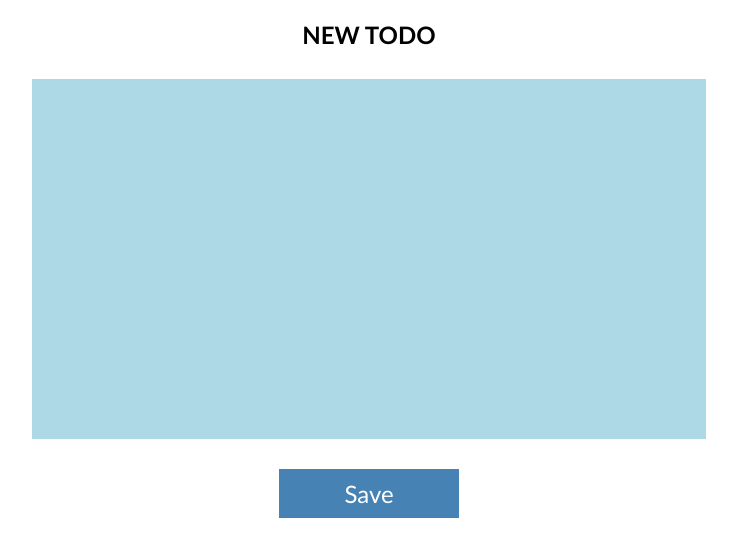
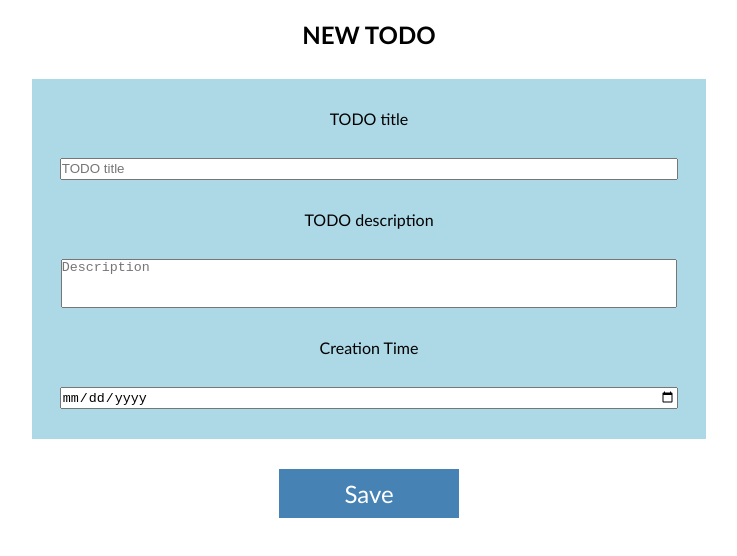
Before and after one commit to JuanSeGArtor/to-do-list, a React (Vite) app: page /new-todo in a window 1280 px wide. Shown: the top 556 px of the page, without its empty margins (271-1008 px from the left). Built offline with nearby package versions, Linux system fonts and the light colour scheme.

Commit message:
estilos NewTodo

```diff
--- a/src/main.scss
+++ b/src/main.scss
@@ -49,6 +49,16 @@ body {
                     cursor: pointer;
                 }
             }
+
+            input {
+                height: 30px;
+                width: 100%;
+            }
+            textarea {
+                width: 100%;
+                height: 80px;
+                resize: none;
+            }
         }
     }
 }
--- a/src/pages/NewTodo.jsx
+++ b/src/pages/NewTodo.jsx
@@ -1,12 +1,35 @@
+import { useState } from "react";
 import Button from "../components/Button";
 
 
 export default function NewTodo() {
+    const [title, setTitle] = useState('');
+    const [description, setDescription] = useState('');
+    const [creationDate, setCreationDate] = useState('');
+
+    const handleTitleChange = (e) => {
+        setTitle(e.target.value);
+    };
+
+    const handleDescriptionChange = (e) => {
+        setDescription(e.target.value);
+    };
+
+    const handleCreationDateChange = (e) => {
+        setCreationDate(e.target.value);
+    };
+
+
     return (
         <section>
             <h1>NEW TODO</h1>
             <main>
-
+                <label htmlFor="">TODO title</label>
+                <input type="text" placeholder="TODO title" value={title} onChange={handleTitleChange} />
+                <label htmlFor="">TODO description</label>
+                <textarea className="description" type="text" placeholder="Description" value={description} onChange={handleDescriptionChange} />
+                <label htmlFor="">Creation Time</label>
+                <input type="date" value={creationDate} onChange={handleCreationDateChange} />
             </main>
             <Button text="Save" path="/"/>
         </section>
```
